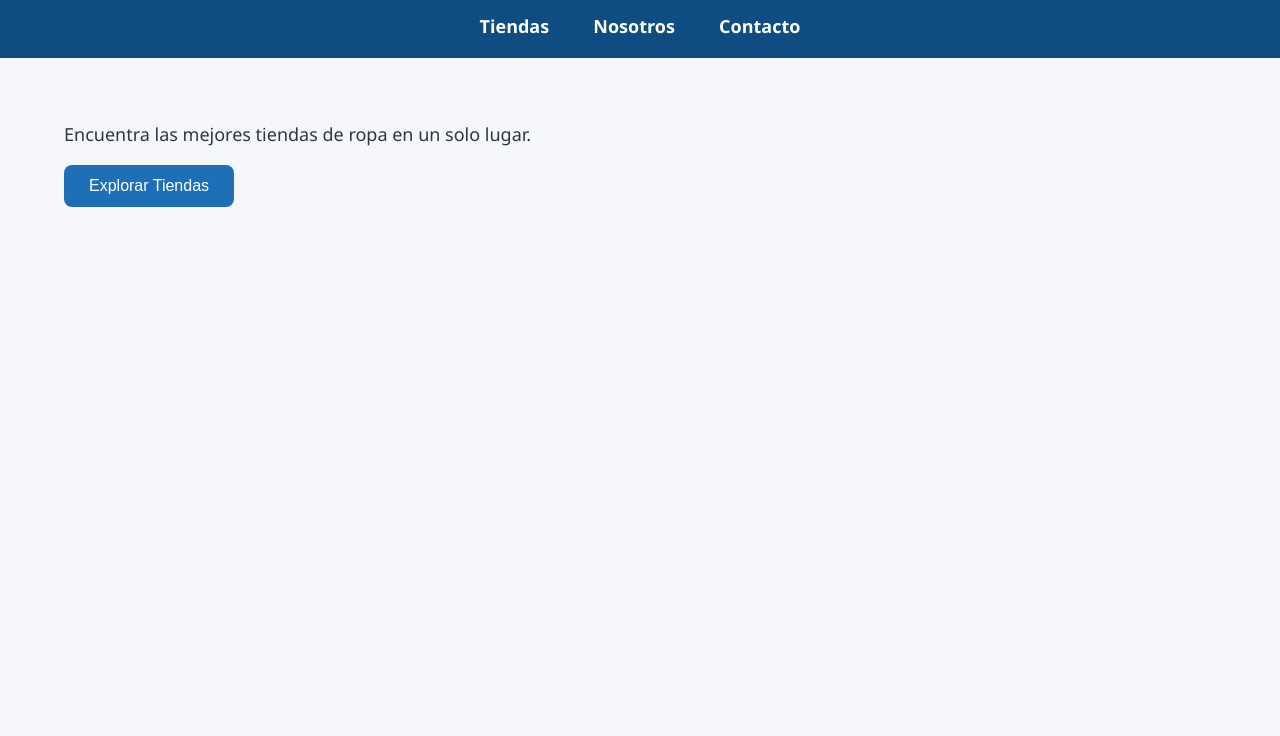
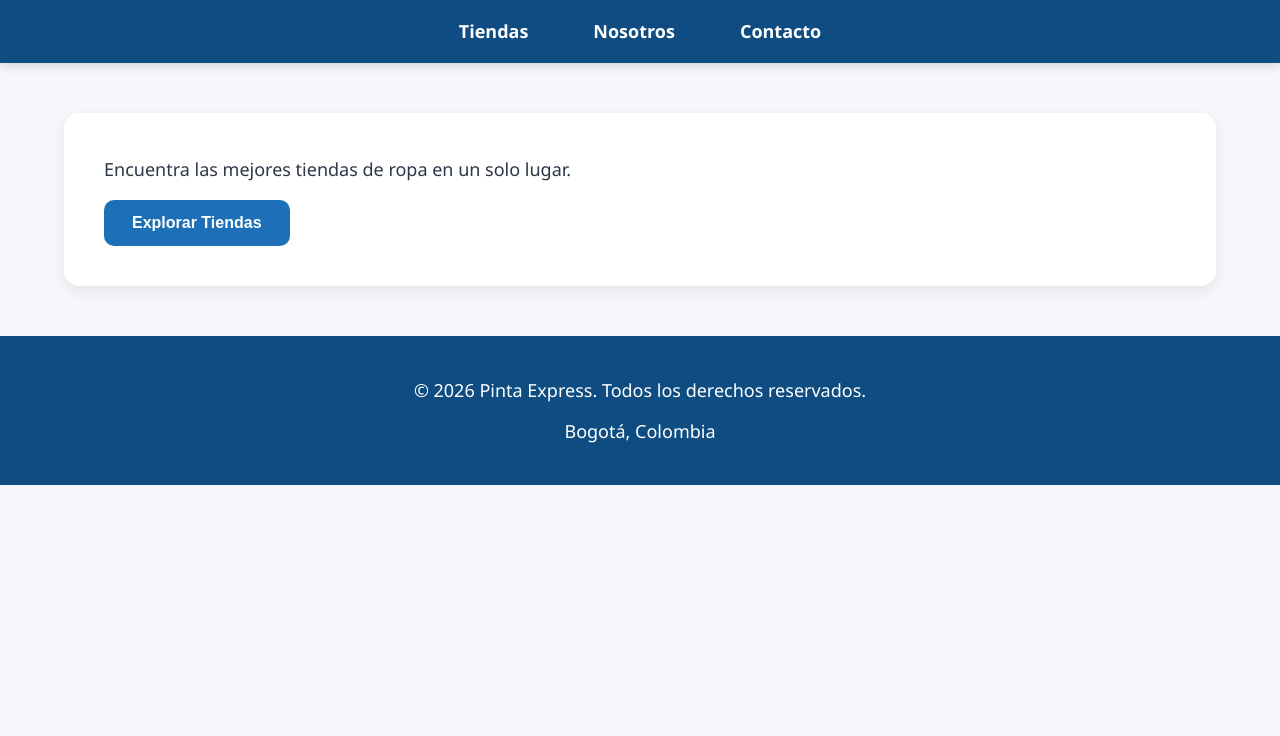
Before and after one commit to Jarbe-12/Pinta-Express, a plain HTML site: page index.html in a window 1280 px wide. Shown: the part 64-800 px from the top of the page. Drawn offline with Linux system fonts and the light colour scheme.

Commit message:
Implementacion del footer a todos los html

```diff
--- a/css/styles.css
+++ b/css/styles.css
@@ -12,17 +12,15 @@ body{
 
 nav{
     background-color: #0f4c81;
-    padding: 20px 60px;
+    padding: 20px 80px;
+    box-shadow: 0 3px 10px rgba(0,0,0,0.15);
 }
 
 nav ul{
     list-style: none;
-    text-align: center;
-}
-
-nav li{
-    display: inline-block;
-    margin: 0 20px;
+    display: flex;
+    justify-content: center;
+    gap: 35px;
 }
 
 nav a{
@@ -30,33 +28,44 @@ nav a{
     color: white;
     font-size: 18px;
     font-weight: 600;
+    padding: 10px 15px;
+    border-radius: 8px;
     transition: 0.3s;
 }
 
 nav a:hover{
-    color: #d6e9ff;
+    background-color: rgba(255,255,255,0.15);
 }
 
 main{
     width: 90%;
     max-width: 1200px;
-    margin: 40px auto;
+    margin: 50px auto;
+}
+
+section{
+    background-color: white;
+    padding: 40px;
+    margin-bottom: 30px;
+    border-radius: 15px;
+    box-shadow: 0 5px 15px rgba(0,0,0,0.08);
 }
 
 h1{
     text-align: center;
-    font-size: 3rem;
+    font-size: 3.5rem;
     color: #0f4c81;
     margin-bottom: 20px;
 }
 
 h2{
-    font-size: 2rem;
+    font-size: 2.2rem;
     color: #0f4c81;
     margin-bottom: 15px;
 }
 
 h3{
+    font-size: 1.5rem;
     color: #0f4c81;
     margin-bottom: 10px;
 }
@@ -67,41 +76,43 @@ p{
     margin-bottom: 15px;
 }
 
-button{
-    background-color: #1d70b8;
-    color: white;
-    border: none;
-    padding: 12px 25px;
-    border-radius: 8px;
-    font-size: 16px;
-    cursor: pointer;
-    transition: 0.3s;
-}
-
-button:hover{
-    background-color: #0f4c81;
-}
-
+button,
 .btn{
     display: inline-block;
     background-color: #1d70b8;
     color: white;
     text-decoration: none;
-    padding: 12px 25px;
-    border-radius: 8px;
+    border: none;
+    padding: 14px 28px;
+    border-radius: 10px;
+    font-size: 16px;
+    font-weight: 600;
+    cursor: pointer;
+    transition: 0.3s;
 }
 
+button:hover,
 .btn:hover{
     background-color: #0f4c81;
-}
-
-section{
-    margin: 60px 0;
+    transform: translateY(-2px);
 }
 
 .contenedor{
     background-color: white;
-    padding: 25px;
-    border-radius: 10px;
-    box-shadow: 0 3px 10px rgba(0,0,0,0.1);
+    padding: 30px;
+    border-radius: 15px;
+    box-shadow: 0 5px 15px rgba(0,0,0,0.08);
 }
+
+footer{
+    background-color: #0f4c81;
+    color: white;
+    text-align: center;
+    padding: 30px;
+    margin-top: 50px;
+}
+
+footer p{
+    margin: 8px 0;
+    color: white;
+}
--- a/index.html
+++ b/index.html
@@ -1,11 +1,13 @@
 <!DOCTYPE html>
 <html lang="es">
+
 <head>
     <meta charset="UTF-8">
     <meta name="viewport" content="width=device-width, initial-scale=1.0">
     <title>Pinta Express</title>
     <link rel="stylesheet" href="css/styles.css">
 </head>
+
 <body>
     <header>
         <h2>Pinta Express</h2>
@@ -28,5 +30,12 @@
         </section>
     </main>
 
+    <footer>
+        <p>&copy; 2026 Pinta Express. Todos los derechos reservados.</p>
+
+        <p>Bogotá, Colombia</p>
+    </footer>
+
 </body>
+
 </html>
```
Also changed, not shown: contacto.html (+5 -0 lines), nosotros.html (+10 -0 lines), tiendas.html (+5 -0 lines). Lines whose indentation alone changed are shown as unchanged.
